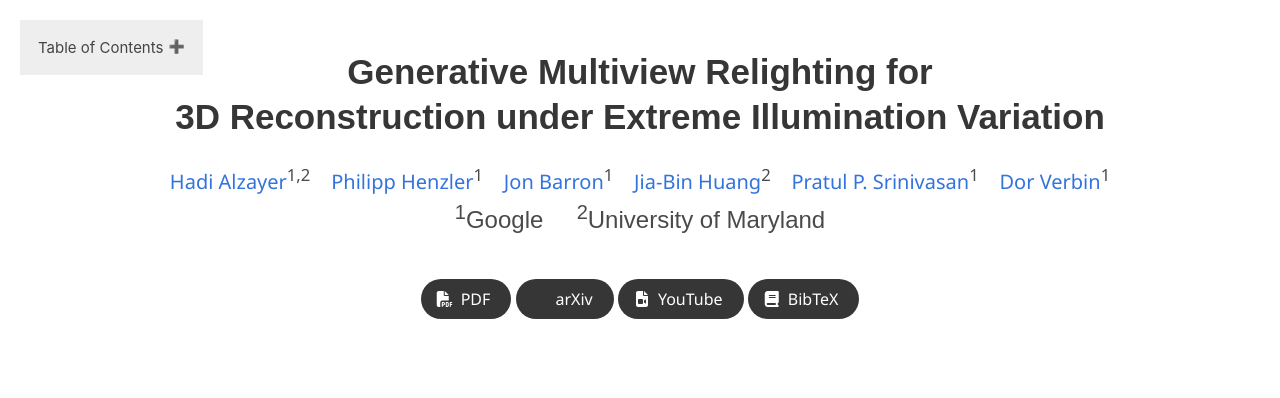
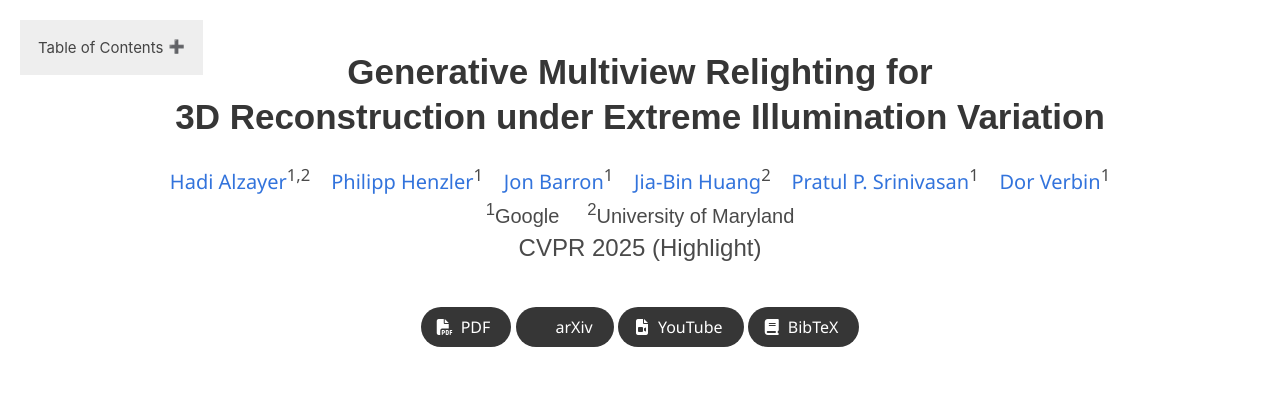
Before and after one commit to relight-to-reconstruct/relight-to-reconstruct.github.io, a plain HTML site: page index.html in a window 1280 px wide. Shown: the top 398 px of the page. Drawn offline with nearby package versions, Linux system fonts and the light colour scheme; some icons are missing; a web font is replaced by a local one.

Commit message:
add conference

```diff
--- a/index.html
+++ b/index.html
@@ -77,10 +77,13 @@
                     </span>
                   </div>
 
-                  <div class="is-size-4 publication-authors">
+                  <div class="is-size-5 publication-authors">
                     <span class="author-block"><sup>1</sup>Google</span>&nbsp;&nbsp;&nbsp;&nbsp;
                     <span class="author-block"><sup>2</sup>University of Maryland</span>
                   </div>
+                  <div class="is-size-5 publication-authors">
+                <span class="is-size-4 author-block">CVPR 2025 (Highlight)</span> <br>
+              </div>
             <br>
             <div class="column has-text-centered">
               <div class="publication-links">
```
